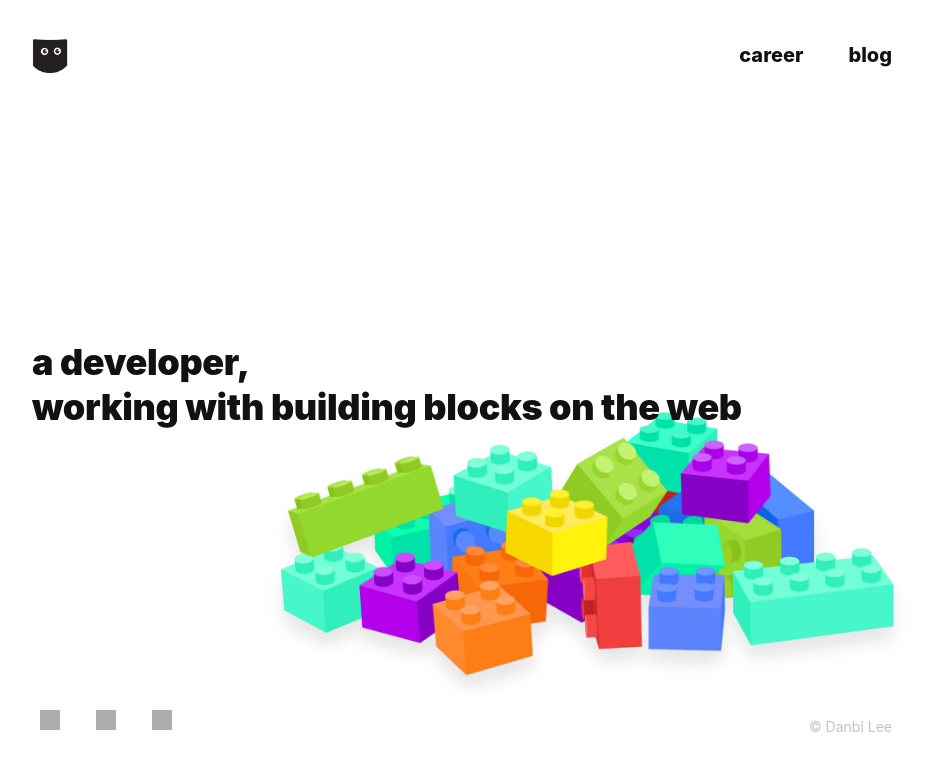
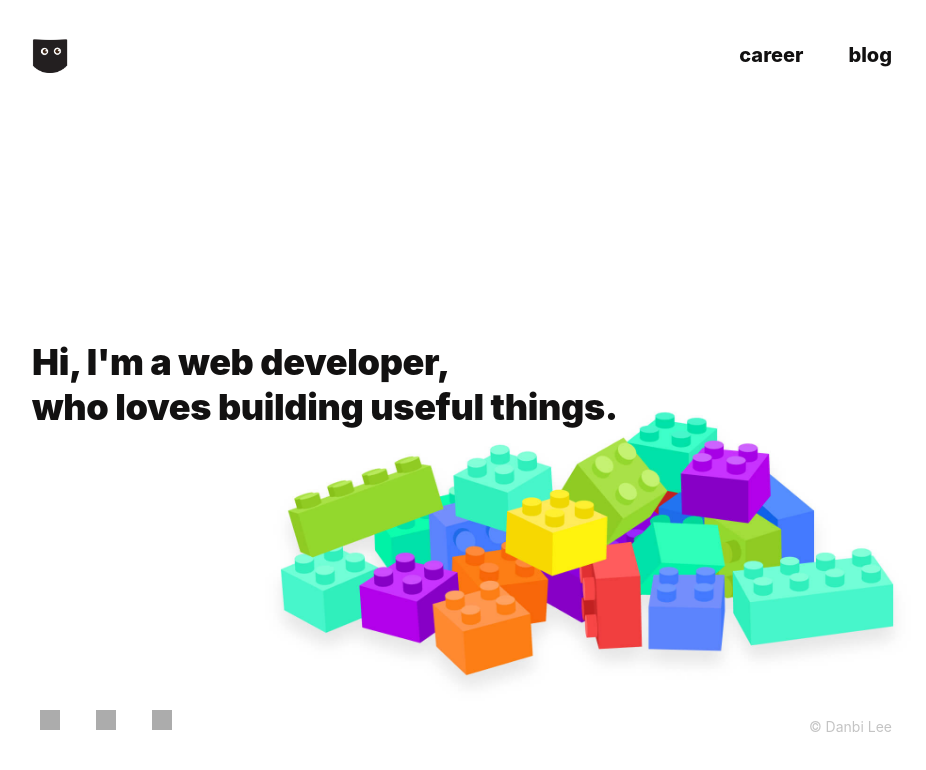
Before and after one commit to danbileee/blog, a Next.js app: page / in a window 1280 px wide. Shown: the top 770 px of the page, without its empty margins (178-1104 px from the left). Built offline with nearby package versions, Linux system fonts and the light colour scheme; grey boxes are pictures that could not be loaded; a web font is replaced by a local one.

Commit message:
chore: change main title

```diff
--- a/src/pages/index.tsx
+++ b/src/pages/index.tsx
@@ -12,7 +12,7 @@ const Home: NextPage = () => {
     <>
       <Container>
         <TitleContainer>
-          <Title>{`a developer,\nworking with building blocks on the web`}</Title>
+          <Title>{`Hi, I'm a web developer,\nwho loves building useful things.`}</Title>
           <ImageContainer>
             <Image
               width={isMobile ? 320 : 650}
```
